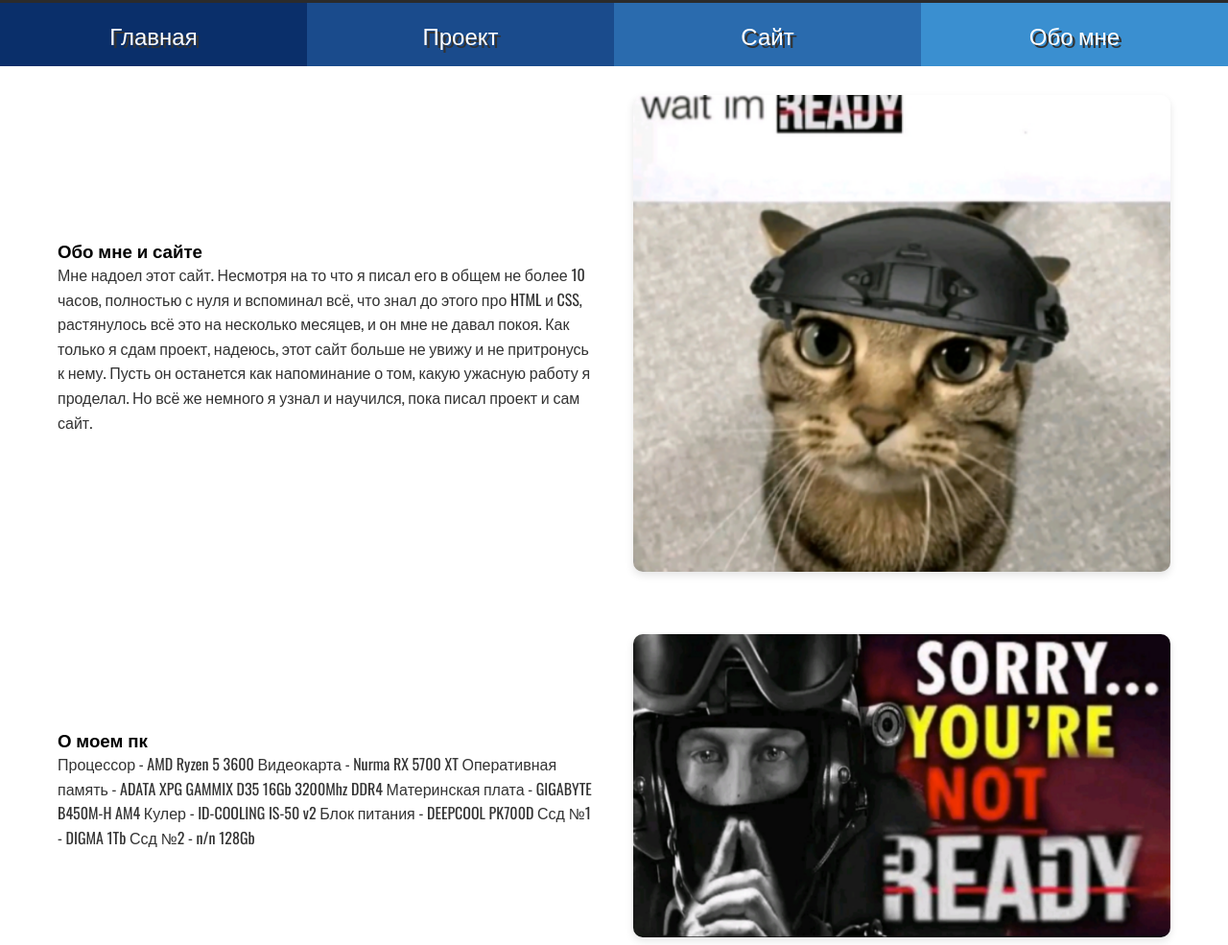
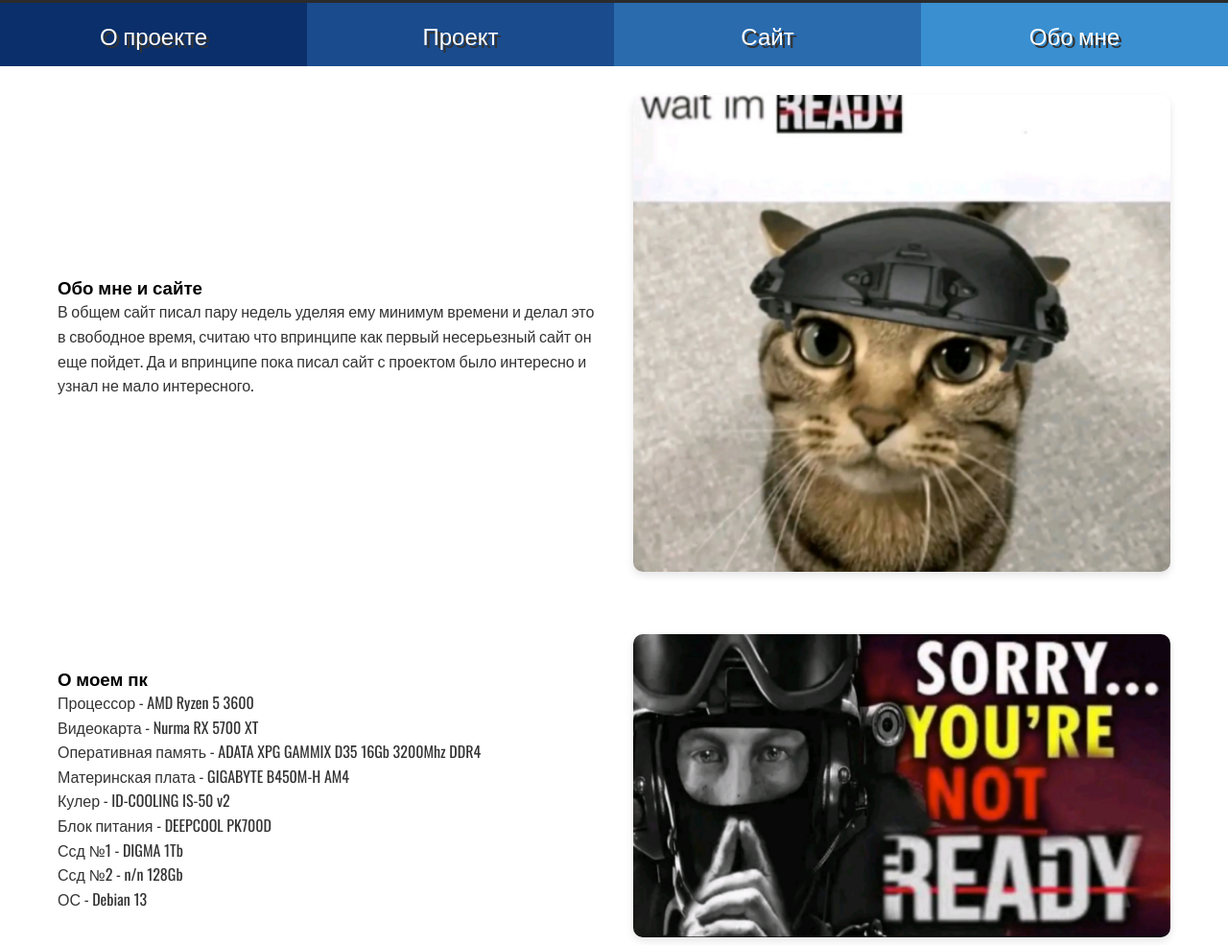
Before and after one commit to kostia7789/s, a plain HTML site: page me/me.html in a window 1280 px wide. Shown: the part 79-1064 px from the top of the page at 96% size. Drawn offline with nearby package versions, Linux system fonts and the light colour scheme.

Commit message:
Add files via upload

```diff
--- a/me/me.html
+++ b/me/me.html
@@ -22,7 +22,7 @@
             </div>
         </header>
         <nav>
-            <a href="../index.html">Главная</a>
+            <a href="../main/main.html">О проекте</a>
             <a href="../project/project.html">Проект</a>
             <a href="../code/code.html">Сайт</a>
             <a href="../me/me.html">Обо мне</a>
@@ -32,7 +32,7 @@
             <div class="content-block">
                 <div class="text">
                     <h3>Обо мне и сайте</h3>
-                    <p>Мне надоел этот сайт. Несмотря на то что я писал его в общем не более 10 часов, полностью с нуля и вспоминал всё, что знал до этого про HTML и CSS, растянулось всё это на несколько месяцев, и он мне не давал покоя. Как только я сдам проект, надеюсь, этот сайт больше не увижу и не притронусь к нему. Пусть он останется как напоминание о том, какую ужасную работу я проделал. Но всё же немного я узнал и научился, пока писал проект и сам сайт. </p>
+                    <p>В общем сайт писал пару недель уделяя ему минимум времени и делал это в свободное время, считаю что впринципе как первый несерьезный сайт он еще пойдет. Да и впринципе пока писал сайт с проектом было интересно и узнал не мало интересного. </p>
                 </div>
                 <div class="image">
                     <img src="im-ready.png" alt="Я готов?">
@@ -41,14 +41,15 @@
             <div class="content-block">
                 <div class="text">
                     <h3>О моем пк</h3>
-                    <p>Процессор - AMD Ryzen 5 3600
-                    Видеокарта - Nurma RX 5700 XT
-                    Оперативная память - ADATA XPG GAMMIX D35 16Gb 3200Mhz DDR4
-                    Материнская плата - GIGABYTE B450M-H AM4
-                    Кулер - ID-COOLING IS-50 v2
-                    Блок питания - DEEPCOOL PK700D
-                    Ссд №1 - DIGMA 1Tb
-                    Ссд №2 - n/n 128Gb
+                    <p>Процессор - AMD Ryzen 5 3600<br>
+                    Видеокарта - Nurma RX 5700 XT<br>
+                    Оперативная память - ADATA XPG GAMMIX D35 16Gb 3200Mhz DDR4<br>
+                    Материнская плата - GIGABYTE B450M-H AM4<br>
+                    Кулер - ID-COOLING IS-50 v2<br>
+                    Блок питания - DEEPCOOL PK700D<br>
+                    Ссд №1 - DIGMA 1Tb<br>
+                    Ссд №2 - n/n 128Gb<br>
+                    ОС - Debian 13<br>
                     </p>
                </div>
               <div class="image">
```
Also changed, not shown: code/code.html (+1 -1 lines), project/project.html (+1 -1 lines).
